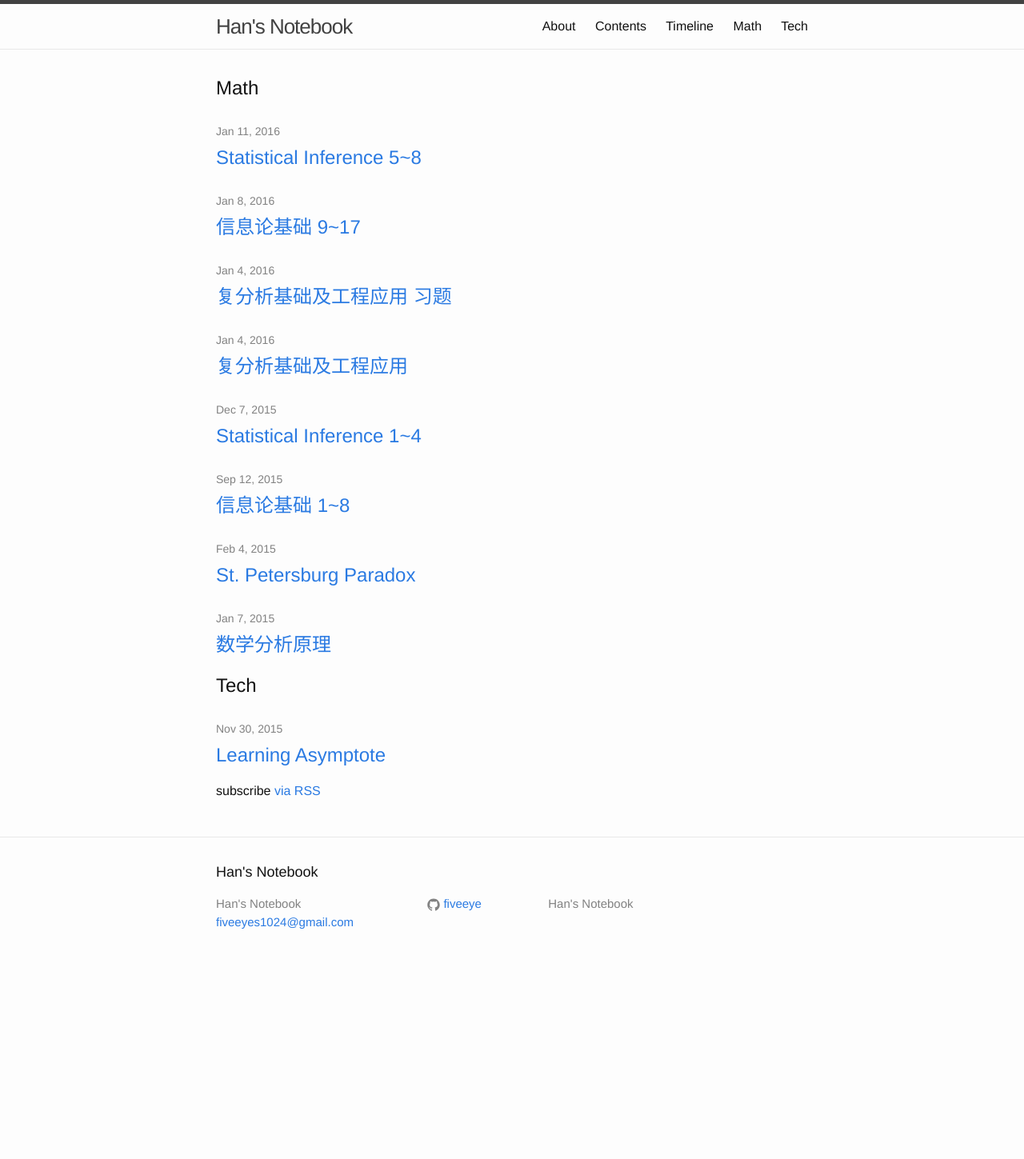
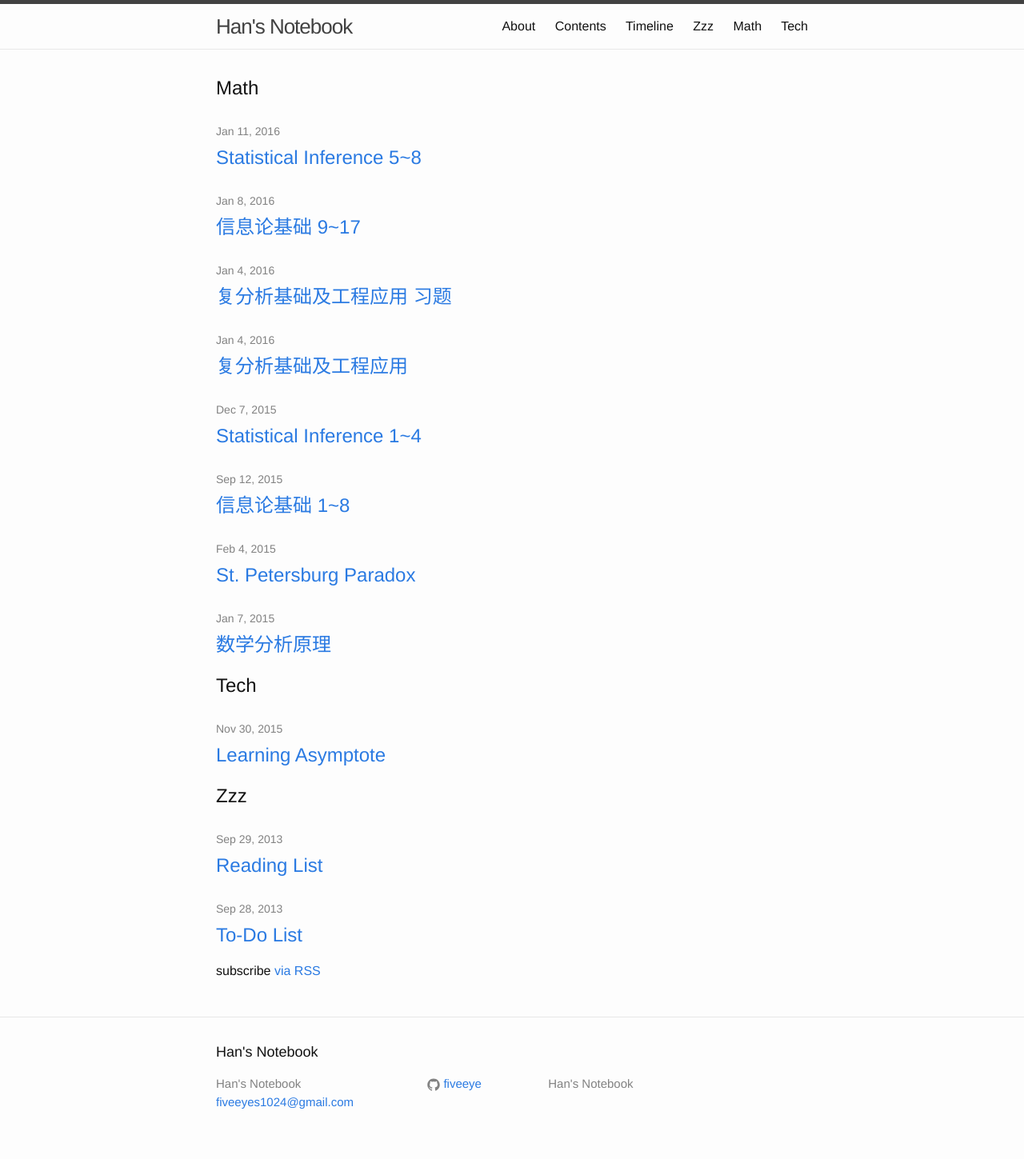
Before and after one commit to FiveEyes/FiveEyes.github.io, a Jekyll site: the page built from index.html, in a window 1280 px wide. Shown: the whole page at 80% size. Built offline with Jekyll 4.4.1, drawn with Linux system fonts in a browser that asks for light colours; before the commit the page ends 1224 px from its top, so only the background shows below that.

Commit message:
update index.html

```diff
--- /dev/null
+++ b/_posts/2013-09-28-To-Do-List.md
@@ -0,0 +1,8 @@
+---
+layout: post
+title: "To-Do List"
+date: 2013-09-28 00:00:00
+categories: Zzz
+---
+
+# To-Do List
--- /dev/null
+++ b/_posts/2013-09-29-Reading-List.md
@@ -0,0 +1,8 @@
+---
+layout: post
+title: "Reading List"
+date: 2013-09-29 00:00:00
+categories: Zzz
+---
+
+# Reading List
--- a/index.html
+++ b/index.html
@@ -4,8 +4,9 @@ layout: default
 
 <div class="home">
   <ul class="post-list">
-    {% for cat in site.categories %}
-      <h2 class="category-title"> {{ cat[0] }} <h2>
+    {% assign cats = site.categories | sort %}
+    {% for cat in cats %}
+      <h2 class="category-title"> {{ cat[0] | capitalize }} <h2>
       {% for post in cat[1] %}
         <li>
           <span class="post-meta">{{ post.date | date: "%b %-d, %Y" }}</span>
```
